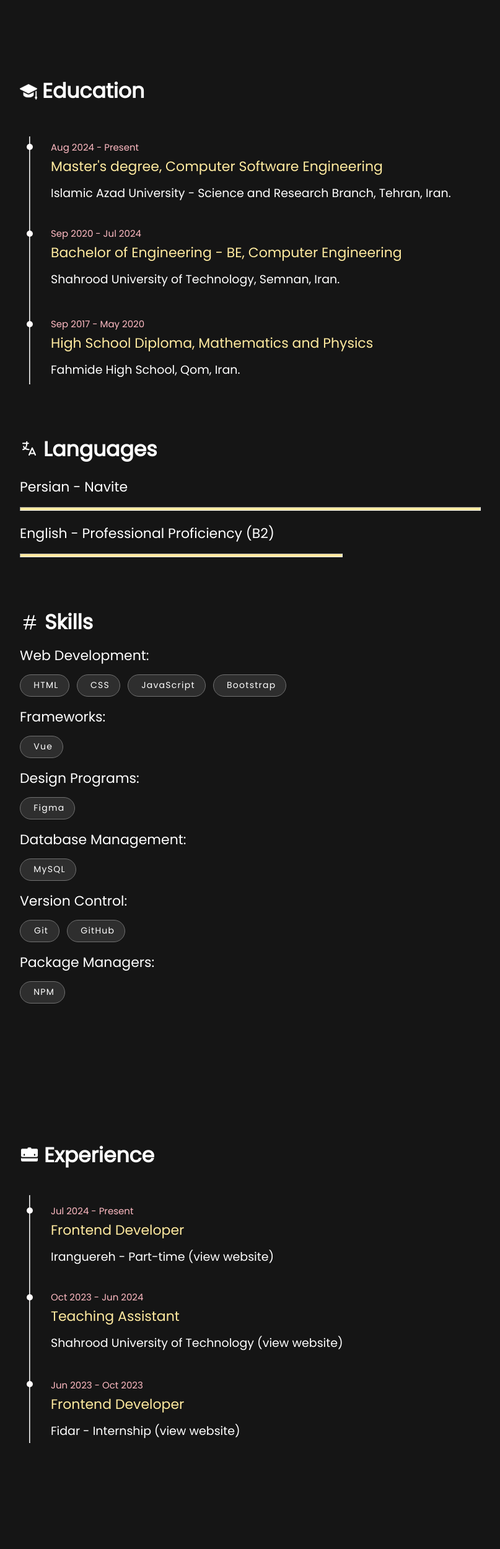
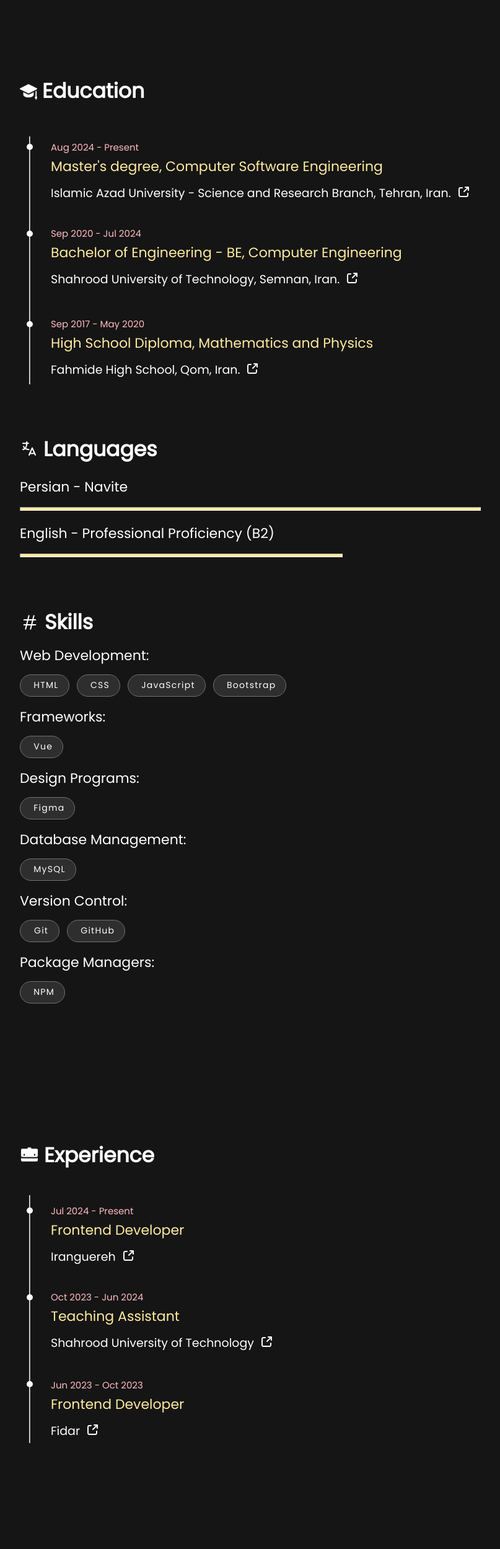
Before and after one commit to Mohammadflht/Personal-Portfolio, a Vue app: page /projects in a window 1280 px wide. Shown: the part 871-3370 px from the top of the page at 62% size, without its empty margins (236-1043 px from the left). Built offline with nearby package versions, Linux system fonts and the light colour scheme.

Commit message:
Redesign link of timelines

```diff
--- a/src/pages/MainPage.vue
+++ b/src/pages/MainPage.vue
@@ -64,7 +64,20 @@
                 <div class="master">
                     <p class="time-period">Aug 2024 - Present</p>
                     <p class="education-title">Master's degree, Computer Software Engineering</p>
-                    <p class="education-info">Islamic Azad University - Science and Research Branch, Tehran, Iran.</p>
+                    <p class="education-info">
+                        Islamic Azad University - Science and Research Branch, Tehran, Iran.
+                        <a href="https://srb.iau.ir/" target="_blank">
+                            <svg width="24px" height="24px" viewBox="0 0 24 24" fill="none"
+                                xmlns="http://www.w3.org/2000/svg">
+                                <g id="Interface / External_Link">
+                                    <path id="Vector"
+                                        d="M10.0002 5H8.2002C7.08009 5 6.51962 5 6.0918 5.21799C5.71547 5.40973 5.40973 5.71547 5.21799 6.0918C5 6.51962 5 7.08009 5 8.2002V15.8002C5 16.9203 5 17.4801 5.21799 17.9079C5.40973 18.2842 5.71547 18.5905 6.0918 18.7822C6.5192 19 7.07899 19 8.19691 19H15.8031C16.921 19 17.48 19 17.9074 18.7822C18.2837 18.5905 18.5905 18.2839 18.7822 17.9076C19 17.4802 19 16.921 19 15.8031V14M20 9V4M20 4H15M20 4L13 11"
+                                        stroke="#FFFCFC" stroke-width="2" stroke-linecap="round"
+                                        stroke-linejoin="round" />
+                                </g>
+                            </svg>
+                        </a>
+                    </p>
                 </div>
                 <div class="timeline-toggle-0"></div>
 
@@ -73,6 +86,17 @@
                     <p class="education-title">Bachelor of Engineering - BE, Computer Engineering</p>
                     <p class="education-info">
                         Shahrood University of Technology, Semnan, Iran.
+                        <a href="https://www.shahroodut.ac.ir/" target="_blank">
+                            <svg width="24px" height="24px" viewBox="0 0 24 24" fill="none"
+                                xmlns="http://www.w3.org/2000/svg">
+                                <g id="Interface / External_Link">
+                                    <path id="Vector"
+                                        d="M10.0002 5H8.2002C7.08009 5 6.51962 5 6.0918 5.21799C5.71547 5.40973 5.40973 5.71547 5.21799 6.0918C5 6.51962 5 7.08009 5 8.2002V15.8002C5 16.9203 5 17.4801 5.21799 17.9079C5.40973 18.2842 5.71547 18.5905 6.0918 18.7822C6.5192 19 7.07899 19 8.19691 19H15.8031C16.921 19 17.48 19 17.9074 18.7822C18.2837 18.5905 18.5905 18.2839 18.7822 17.9076C19 17.4802 19 16.921 19 15.8031V14M20 9V4M20 4H15M20 4L13 11"
+                                        stroke="#FFFCFC" stroke-width="2" stroke-linecap="round"
+                                        stroke-linejoin="round" />
+                                </g>
+                            </svg>
+                        </a>
                     </p>
                 </div>
                 <div class="timeline-toggle-1"></div>
@@ -80,7 +104,20 @@
                 <div class="Diploma">
                     <p class="time-period">Sep 2017 - May 2020</p>
                     <p class="education-title">High School Diploma, Mathematics and Physics</p>
-                    <p class="education-info">Fahmide High School, Qom, Iran.</p>
+                    <p class="education-info">
+                        Fahmide High School, Qom, Iran.
+                        <a href="https://fahmideqom.ir/" target="_blank">
+                            <svg width="24px" height="24px" viewBox="0 0 24 24" fill="none"
+                                xmlns="http://www.w3.org/2000/svg">
+                                <g id="Interface / External_Link">
+                                    <path id="Vector"
+                                        d="M10.0002 5H8.2002C7.08009 5 6.51962 5 6.0918 5.21799C5.71547 5.40973 5.40973 5.71547 5.21799 6.0918C5 6.51962 5 7.08009 5 8.2002V15.8002C5 16.9203 5 17.4801 5.21799 17.9079C5.40973 18.2842 5.71547 18.5905 6.0918 18.7822C6.5192 19 7.07899 19 8.19691 19H15.8031C16.921 19 17.48 19 17.9074 18.7822C18.2837 18.5905 18.5905 18.2839 18.7822 17.9076C19 17.4802 19 16.921 19 15.8031V14M20 9V4M20 4H15M20 4L13 11"
+                                        stroke="#FFFCFC" stroke-width="2" stroke-linecap="round"
+                                        stroke-linejoin="round" />
+                                </g>
+                            </svg>
+                        </a>
+                    </p>
                 </div>
                 <div class="timeline-toggle-2"></div>
             </div>
@@ -225,24 +262,60 @@
                 <div class="work-timeline-1">
                     <p class="time-period">Jul 2024 - Present</p>
                     <p class="education-title">Frontend Developer</p>
-                    <p class="education-info">Iranguereh - Part-time <a href="https://guereh.com/" target="_blank">(view
-                            website)</a></p>
+                    <p class="education-info">
+                        Iranguereh
+                        <a href="https://guereh.com/" target="_blank">
+                            <svg width="24px" height="24px" viewBox="0 0 24 24" fill="none"
+                                xmlns="http://www.w3.org/2000/svg">
+                                <g id="Interface / External_Link">
+                                    <path id="Vector"
+                                        d="M10.0002 5H8.2002C7.08009 5 6.51962 5 6.0918 5.21799C5.71547 5.40973 5.40973 5.71547 5.21799 6.0918C5 6.51962 5 7.08009 5 8.2002V15.8002C5 16.9203 5 17.4801 5.21799 17.9079C5.40973 18.2842 5.71547 18.5905 6.0918 18.7822C6.5192 19 7.07899 19 8.19691 19H15.8031C16.921 19 17.48 19 17.9074 18.7822C18.2837 18.5905 18.5905 18.2839 18.7822 17.9076C19 17.4802 19 16.921 19 15.8031V14M20 9V4M20 4H15M20 4L13 11"
+                                        stroke="#FFFCFC" stroke-width="2" stroke-linecap="round"
+                                        stroke-linejoin="round" />
+                                </g>
+                            </svg>
+                        </a>
+                    </p>
                 </div>
                 <div class="work-timeline-toggle-1"></div>
 
                 <div class="work-timeline-2">
                     <p class="time-period">Oct 2023 - Jun 2024</p>
                     <p class="education-title">Teaching Assistant</p>
-                    <p class="education-info">Shahrood University of Technology <a href="https://shahroodut.ac.ir/en/"
-                            target="_blank">(view website)</a></p>
+                    <p class="education-info">
+                        Shahrood University of Technology
+                        <a href="https://shahroodut.ac.ir/en/" target="_blank">
+                            <svg width="24px" height="24px" viewBox="0 0 24 24" fill="none"
+                                xmlns="http://www.w3.org/2000/svg">
+                                <g id="Interface / External_Link">
+                                    <path id="Vector"
+                                        d="M10.0002 5H8.2002C7.08009 5 6.51962 5 6.0918 5.21799C5.71547 5.40973 5.40973 5.71547 5.21799 6.0918C5 6.51962 5 7.08009 5 8.2002V15.8002C5 16.9203 5 17.4801 5.21799 17.9079C5.40973 18.2842 5.71547 18.5905 6.0918 18.7822C6.5192 19 7.07899 19 8.19691 19H15.8031C16.921 19 17.48 19 17.9074 18.7822C18.2837 18.5905 18.5905 18.2839 18.7822 17.9076C19 17.4802 19 16.921 19 15.8031V14M20 9V4M20 4H15M20 4L13 11"
+                                        stroke="#FFFCFC" stroke-width="2" stroke-linecap="round"
+                                        stroke-linejoin="round" />
+                                </g>
+                            </svg>
+                        </a>
+                    </p>
                 </div>
                 <div class="work-timeline-toggle-2"></div>
 
                 <div class="work-timeline-3">
                     <p class="time-period">Jun 2023 - Oct 2023</p>
                     <p class="education-title">Frontend Developer</p>
-                    <p class="education-info">Fidar - Internship <a href="https://fdni.ir/" target="_blank">(view
-                            website)</a></p>
+                    <p class="education-info">
+                        Fidar
+                        <a href="https://fdni.ir/" target="_blank">
+                            <svg width="24px" height="24px" viewBox="0 0 24 24" fill="none"
+                                xmlns="http://www.w3.org/2000/svg">
+                                <g id="Interface / External_Link">
+                                    <path id="Vector"
+                                        d="M10.0002 5H8.2002C7.08009 5 6.51962 5 6.0918 5.21799C5.71547 5.40973 5.40973 5.71547 5.21799 6.0918C5 6.51962 5 7.08009 5 8.2002V15.8002C5 16.9203 5 17.4801 5.21799 17.9079C5.40973 18.2842 5.71547 18.5905 6.0918 18.7822C6.5192 19 7.07899 19 8.19691 19H15.8031C16.921 19 17.48 19 17.9074 18.7822C18.2837 18.5905 18.5905 18.2839 18.7822 17.9076C19 17.4802 19 16.921 19 15.8031V14M20 9V4M20 4H15M20 4L13 11"
+                                        stroke="#FFFCFC" stroke-width="2" stroke-linecap="round"
+                                        stroke-linejoin="round" />
+                                </g>
+                            </svg>
+                        </a>
+                    </p>
                 </div>
                 <div class="work-timeline-toggle-3"></div>
             </div>
@@ -528,6 +601,8 @@ section {
     text-wrap: nowrap;
     color: #FFFFFF !important;
     font-size: 19px;
+    display: flex;
+    gap: 8px;
 }
 
 .language-name {
```
